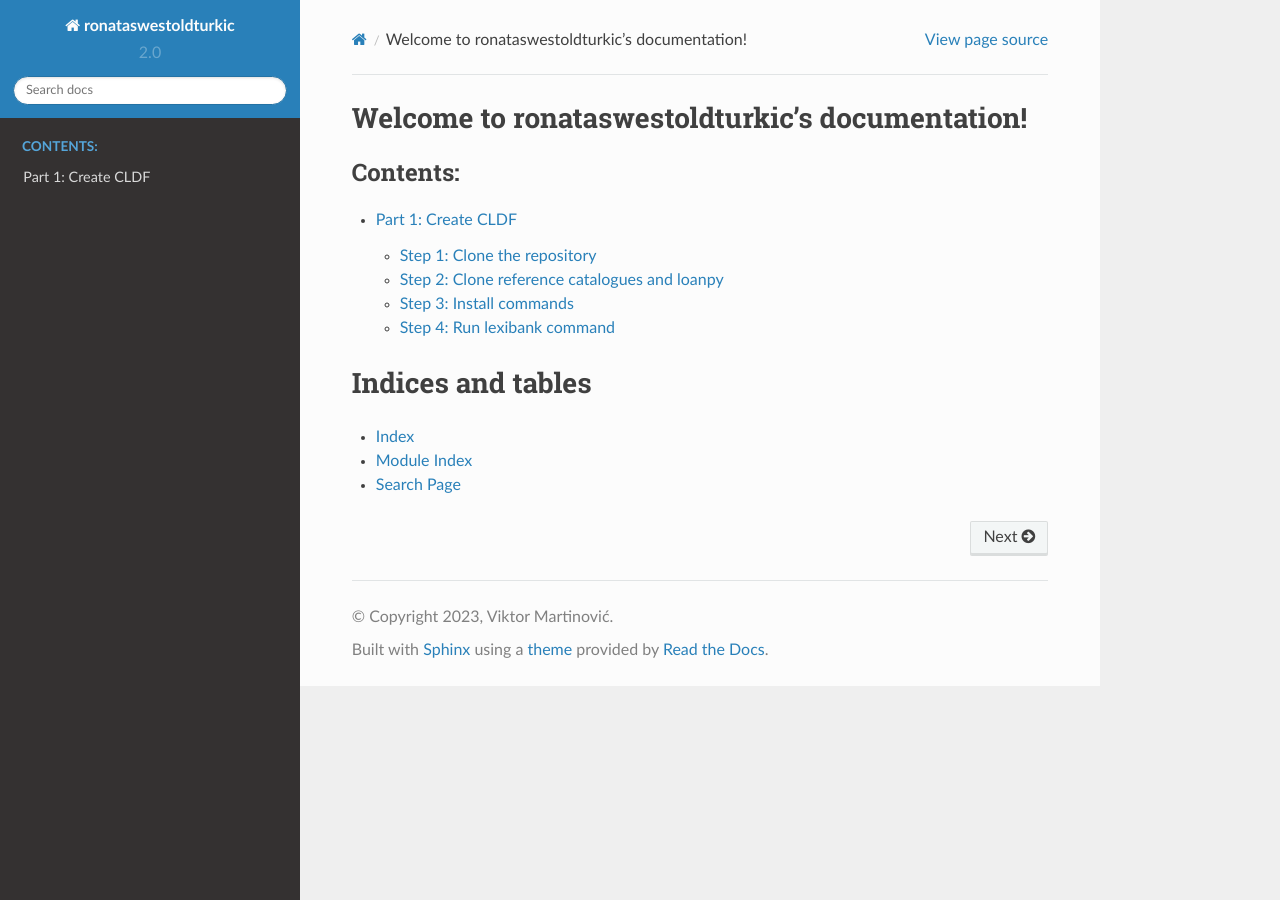
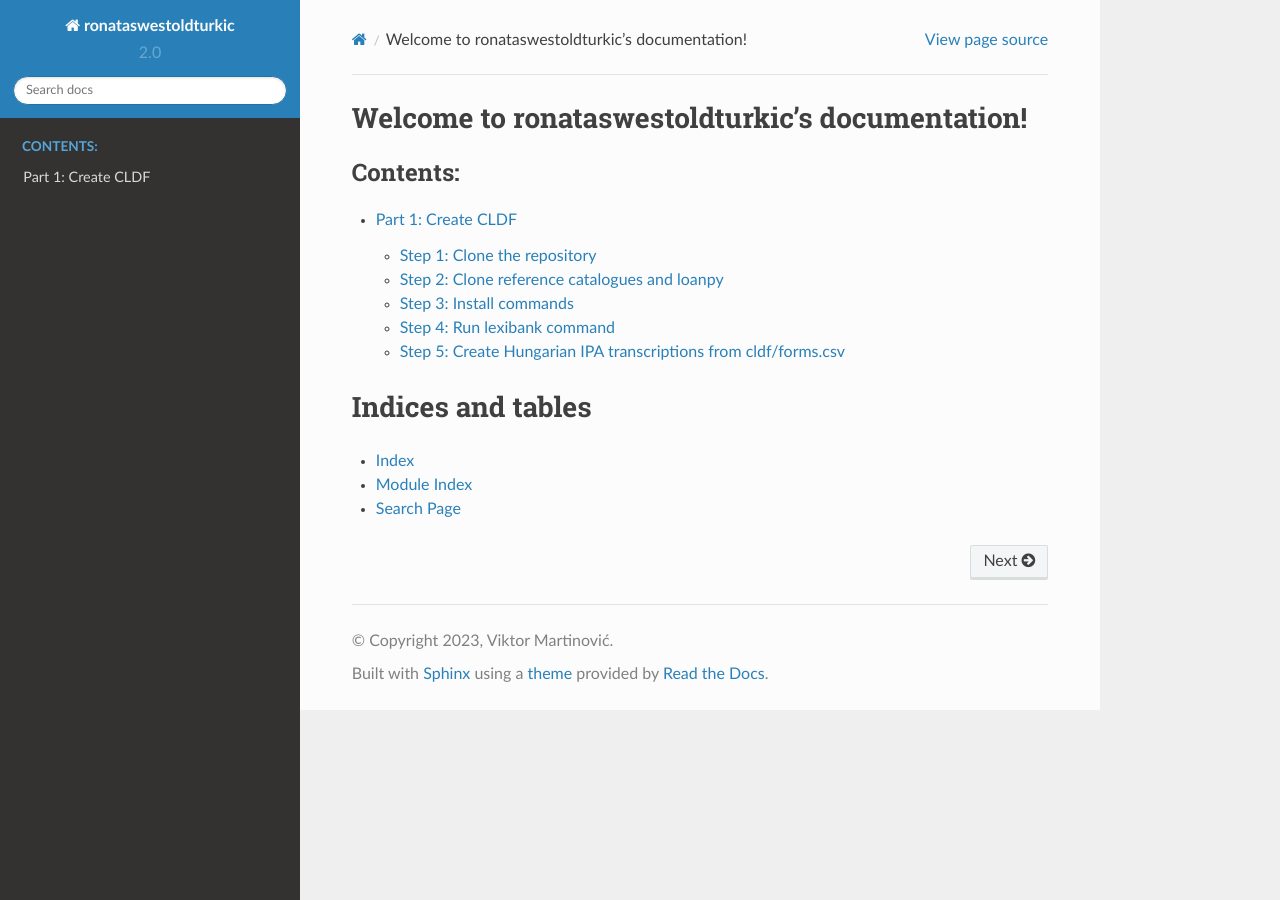
Before and after one commit to LoanpyDataHub/ronataswestoldturkic, a Sphinx documentation site: the page built from docs/index.rst, in a window 1280 px wide. Built offline with Sphinx 7.4.7 and the Read the Docs theme 2.0.0, drawn with Linux system fonts in a browser that asks for light colours.

Commit message:
[skip ci] start

```diff
--- a/docs/mkcldf.rst
+++ b/docs/mkcldf.rst
@@ -45,8 +45,15 @@
 ----------------------------
 
 .. code-block:: sh
+   :nowrap:
 
    cldfbench lexibank.makecldf lexibank_ronataswestoldturkic.py \
    --concepticon-version=v3.0.0 \
    --glottolog-version=v4.7 \
    --clts-version=v2.2.0
+
+
+Step 5: Create Hungarian IPA transcriptions from cldf/forms.csv
+---------------------------------------------------------------
+
+.. code-block:: sh
```
